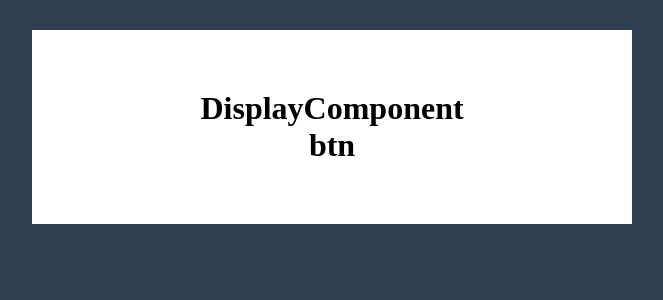
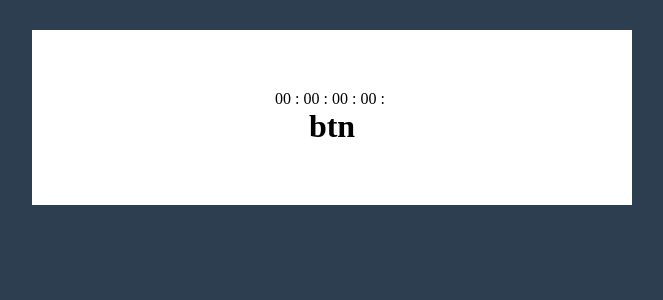
Before and after one commit to Rittik-kumar/stopwatch, a React (Create React App) app: page / in a window 1280 px wide. Shown: the top 300 px of the page, without its empty margins (308-971 px from the left). Built offline with nearby package versions, Linux system fonts and the light colour scheme.

Commit message:
created time h,m,s,ms

```diff
--- a/src/App.js
+++ b/src/App.js
@@ -1,14 +1,15 @@
-import React from 'react';
+import React,{useState} from 'react';
 import './App.css';
 import DisplayComponent from './Components/DisplayComponent';
 import BtnComponent from './Components/BtnComponent';
 
 function App() {
+  const[time, setTime] = useState({ms:0, s:0, m:0, h:0});
   return (
     <div className="main-section">
       <div className="clock-holder">
         <div className="stopwatch">
-           <DisplayComponent />
+           <DisplayComponent time={time} />
            <BtnComponent />
         </div>
       </div>
--- a/src/Components/DisplayComponent.js
+++ b/src/Components/DisplayComponent.js
@@ -1,8 +1,11 @@
 import React from 'react';
-function DisplayComponent() {
+function DisplayComponent(props) {
   return (
     <div >
-      <h1>DisplayComponent</h1>
+     <span>{(props.time.h >=10) ? props.time.h : "0"+ props.time.h}</span>&nbsp;:&nbsp;
+     <span>{(props.time.m >=10) ? props.time.m : "0"+ props.time.m}</span>&nbsp;:&nbsp;
+     <span>{(props.time.s >=10) ? props.time.s : "0"+ props.time.s}</span>&nbsp;:&nbsp;
+     <span>{(props.time.ms >=10) ? props.time.ms : "0"+ props.time.ms}</span>&nbsp;:&nbsp;
     </div>
   );
 }
```
